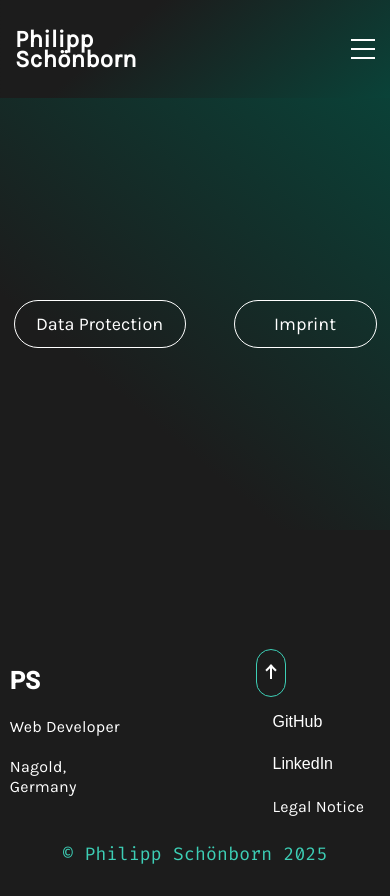
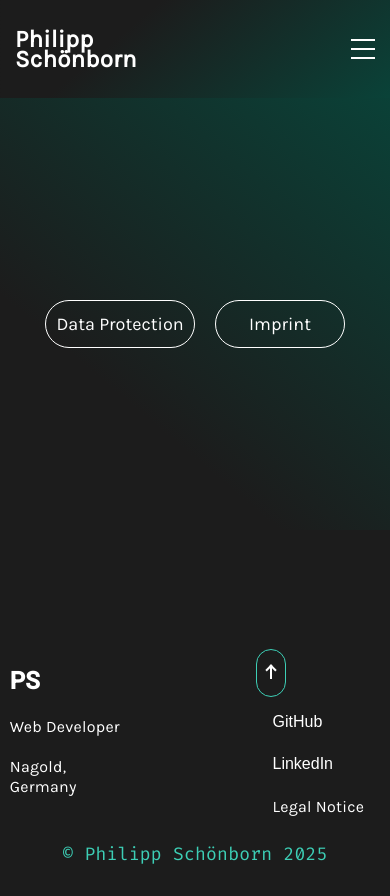
Before and after one commit to PhilippSchoenborn/project_portfolio, an Angular app: page /legal-notice in a window 390 px wide. Built offline with nearby package versions, Linux system fonts and the light colour scheme.

Commit message:
finishing responsivness

```diff
--- a/src/app/footer/legal-notice/legal-notice.component.scss
+++ b/src/app/footer/legal-notice/legal-notice.component.scss
@@ -98,3 +98,17 @@
         }
     }
 }
+
+@media (max-width: 430px) {
+    .buttons {
+        gap: 20px !important;
+    }
+
+    .btn-primary {
+        width: 150px !important;
+    }
+
+    .btn-secondary {
+        width: 130px !important;
+    }
+}
--- a/src/app/hero/hero.component.scss
+++ b/src/app/hero/hero.component.scss
@@ -630,6 +630,7 @@
     .buttons {
         gap: 30px !important;
         width: 310px;
+        margin: 0;
     }
 
     .social-links {
@@ -637,3 +638,20 @@
         gap: 12px !important;
     }
 }
+
+@media (max-width: 430px) {
+    .name {
+        font-size: 32px !important;
+        font-weight: 500;
+    }
+
+    .buttons {
+        gap: 30px !important;
+        width: 310px;
+    }
+
+    .social-links {
+        height: 256px;
+        gap: 12px !important;
+    }
+}
--- a/src/app/portfolio/portfolio.component.html
+++ b/src/app/portfolio/portfolio.component.html
@@ -23,7 +23,9 @@
                         </ng-container>
                     </div>
                 </div>
-                <img [src]="project.imageUrl" alt="{{ project.title }}" class="pop-up-img-modal"/>
+                <div class="image-wrapper">
+                    <img [src]="project.imageUrl" alt="{{ project.title }}" class="pop-up-img-modal"/>
+                </div>
             </div>
         </div>
     </div>
--- a/src/app/portfolio/portfolio.component.scss
+++ b/src/app/portfolio/portfolio.component.scss
@@ -12,7 +12,7 @@
     display: flex;
     justify-content: space-between;
     flex-direction: column;
-    width: 1000px !important;
+    max-width: 1440px !important;
     height: 565px !important;
 }
 
@@ -51,6 +51,7 @@ h1 {
     border-top: 1px solid rgba(61, 207, 182, 1);
     padding: 40px 32px 40px 32px;
     position: relative;
+    flex: 1 0 auto;
 
     &:hover {
         background-color: rgba(47, 91, 83);
@@ -89,6 +90,11 @@ h1 {
     }
 }
 
+.image-wrapper {
+    width: 200px;
+    flex-shrink: 0;
+  }
+
 
 .projects-container img {
     display: none;
@@ -106,7 +112,7 @@ h1 {
 .Projects-and-pop-up-container {
     display: flex;
     align-items: center;
-    gap: 16px;
+    gap: 20px;
     position: relative;
 
     img {
@@ -139,8 +145,14 @@ h1 {
     }
 
     .projects-container {
-        width: 100% !important;
+        width: 600px !important;
     }
+
+    .image-wrapper {
+        width: 150px;
+        flex-shrink: 0;
+      }
+
 }
 
 @media (max-width: 1024px) {
--- a/src/app/skills/skills.component.scss
+++ b/src/app/skills/skills.component.scss
@@ -41,6 +41,7 @@
 
 .self-summary-section {
     display: flex;
+    align-items: center;
     flex-direction: column;
     width: 568px;
     height: 610px;
@@ -329,7 +330,10 @@
 
     .skill-set-description {
         width: 358px !important;
-        padding: 35px
+        padding-top: 35px !important;
+        padding-left: 35px !important;
+        padding-right: 35px !important;
+        padding-bottom: 20px !important;
     }
 
     .headline-skill-set {
```
